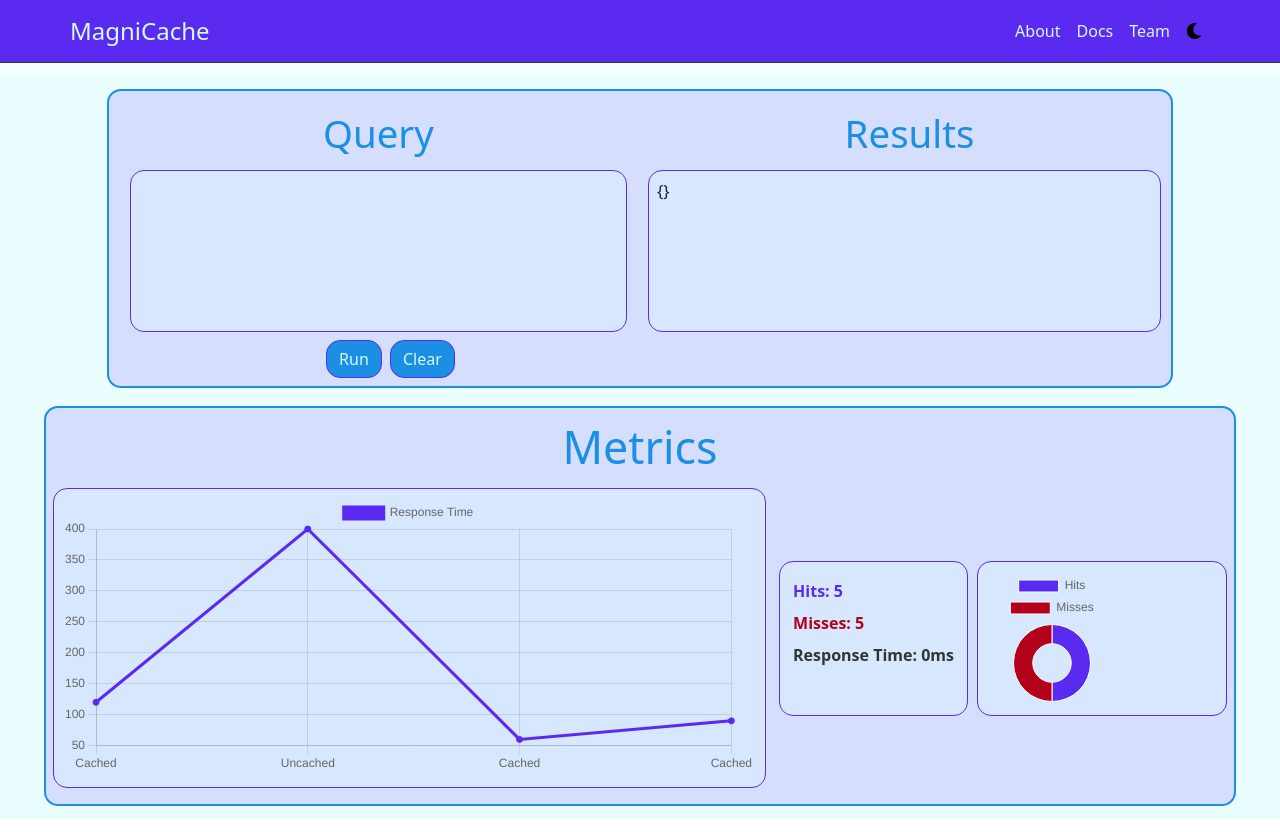
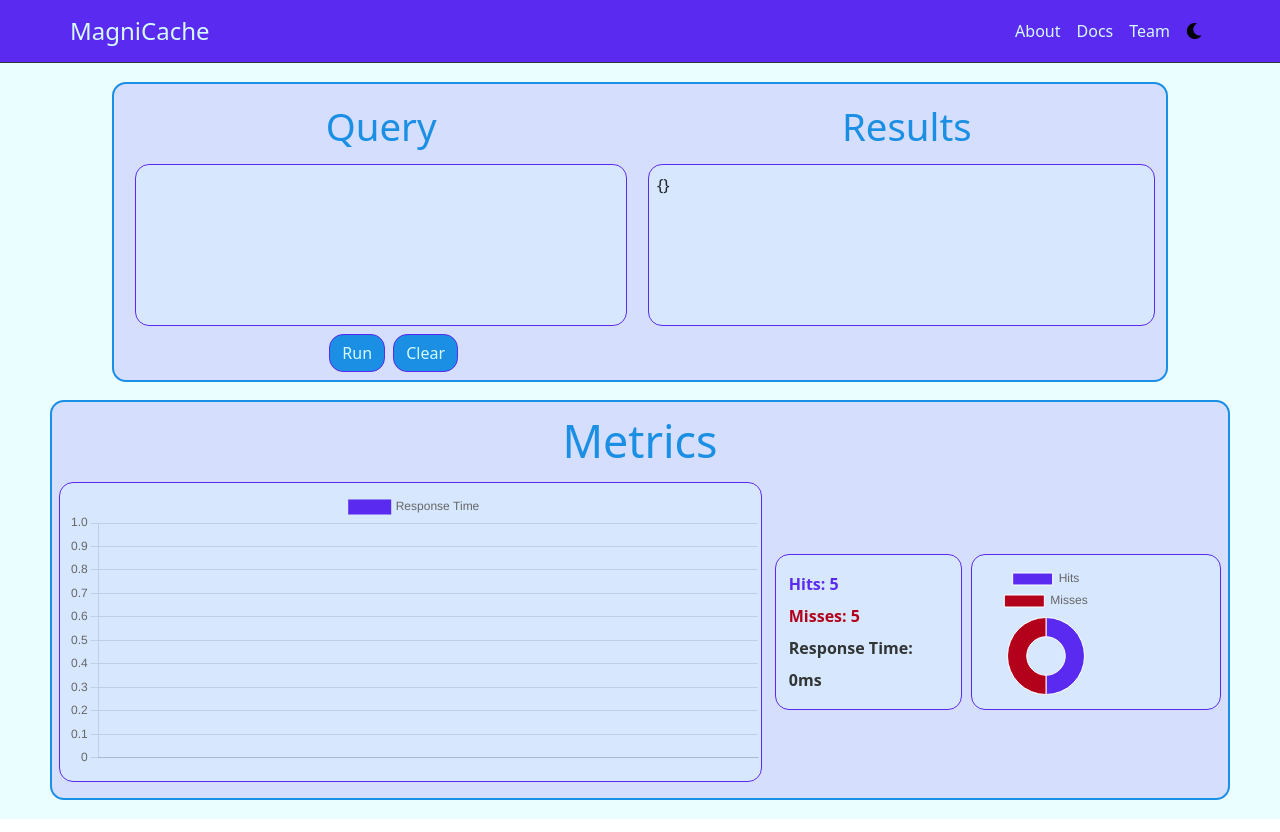
Before and after one commit to oslabs-beta/MagniCache, a React app in the folder client/: page / in a window 1280 px wide. Built offline with nearby package versions, Linux system fonts and the light colour scheme.

Commit message:
line graph is functional; first point on graph is 0

```diff
--- a/client/components/VisualsDisplay.tsx
+++ b/client/components/VisualsDisplay.tsx
@@ -1,4 +1,4 @@
-import React, { useState, useEffect, useContext } from 'react';
+import React, { useState, useEffect, useContext, SetStateAction } from 'react';
 import {
   Chart as ChartJS,
   CategoryScale,
@@ -28,15 +28,20 @@ interface VisualProps {
   queryValue: string;
   queryResponse: Object;
   fetchTime: number;
+  lineGraphTimes: number[];
+  setLineGraphTimes: React.Dispatch<SetStateAction<number[]>>;
+  lineGraphLabels: string[];
+  setLineGraphLabels: React.Dispatch<SetStateAction<string[]>>;
 }
 
 // Create the charts within this file, response.tsx will take care of the metrics for the cache response
 const VisualsDisplay = (props: VisualProps) => {
   const [hits, setHits] = useState(5);
   const [misses, setMisses] = useState(5);
+
   //TODO: Use queryresponse and fetch time to populate data inside visuals
-  const { queryResponse, fetchTime } = props;
-  // console.log(new Date(window.performance.timing.fetchStart).toDateString())
+  const { queryResponse, fetchTime, lineGraphTimes, lineGraphLabels } = props;
+
   const dataDo = {
     labels: ['Hits', 'Misses'],
     datasets: [
@@ -49,12 +54,13 @@ const VisualsDisplay = (props: VisualProps) => {
       },
     ],
   };
+  // if first response is 0, replace it/slice the array
   const dataLine = {
-    labels: ['Cached', 'Uncached', 'Cached', 'Cached'],
+    labels: lineGraphLabels,
     datasets: [
       {
         label: 'Response Time',
-        data: [120, 400, 60, 90],
+        data: lineGraphTimes,
         borderColor: '#5b2af0',
         backgroundColor: '#5b2af0',
       },
--- a/client/containers/MetricsContainer.tsx
+++ b/client/containers/MetricsContainer.tsx
@@ -5,11 +5,13 @@ import VisualsDisplay from '../components/VisualsDisplay';
 const MetricsContainer: React.FC = () => {
   const [queryValue, setQueryValue] = useState('');
   const [queryResponse, setQueryResponse] = useState({});
-  const [fetchTime, setFetchTime] = useState(0);
+  const [fetchTime, setFetchTime] = useState<number>(0);
+  const [lineGraphTimes, setLineGraphTimes] = useState<number[]>([]);
+  const [lineGraphLabels, setLineGraphLabels] = useState<string[]>([]);
 
   const handleClickRun = () => {
-    //TODO: Have the backend send the cache hits and misses in some way. possibly here or visual display
     if (queryValue !== '' && queryValue !== null) {
+      const startTime = performance.now();
       fetch(`/graphql`, {
         method: 'POST',
         headers: {
@@ -19,19 +21,20 @@ const MetricsContainer: React.FC = () => {
           query: queryValue,
         }),
       })
-        .then((res) => res.json())
+        .then((res) => {
+          const endTime = performance.now();
+          setFetchTime(Math.floor(endTime - startTime - 1)); // 20ms
+          return res.json();
+        })
         .then((data) => {
-          /*query{messageById(id:12){message message_id}} */
           setQueryResponse(data);
         })
+        // .then(() => {
+        //   setLineGraphTimes([...lineGraphTimes, fetchTime]); // [0, 20]
+        //   let newLabel = fetchTime < 100 ? 'Cached' : 'Uncached';
+        //   setLineGraphLabels([...lineGraphLabels, newLabel]);
+        // })
         .catch((err) => console.log(err));
-
-      const resourceTimings = window.performance.getEntriesByType('resource');
-      for (let i = 0; i < resourceTimings.length; i++) {
-        const timing = resourceTimings[i];
-        // setFetchTime(Math.floor(timing.duration) + 1);
-        setFetchTime(Math.floor(timing.duration) + 1);
-      }
     } else {
       setQueryResponse('Query field cannot be empty');
     }
@@ -59,6 +62,10 @@ const MetricsContainer: React.FC = () => {
           queryValue={queryValue}
           queryResponse={queryResponse}
           fetchTime={fetchTime}
+          lineGraphTimes={lineGraphTimes}
+          setLineGraphTimes={setLineGraphTimes}
+          lineGraphLabels={lineGraphLabels}
+          setLineGraphLabels={setLineGraphLabels}
         />
       </div>
     </div>
--- a/client/scss/styles.scss
+++ b/client/scss/styles.scss
@@ -50,8 +50,8 @@ body {
   background-color: $lightTertiaryColor;
   height: 100%;
   width: 100%;
-  padding: 1%;
-  margin: 1% 0;
+  padding: 1.5%;
+  margin: 0;
 }
 
 .query-container,
@@ -124,7 +124,7 @@ body {
 // scrollbar
 .fields-container::-webkit-scrollbar,
 .fields-container-result::-webkit-scrollbar {
-  // display: none;
+  display: none;
 }
 
 #query-box {
```
Also changed, not shown: client/components/Field.tsx (deleted, +0 -21 lines), client/components/temp.md (deleted, +0 -102 lines).
